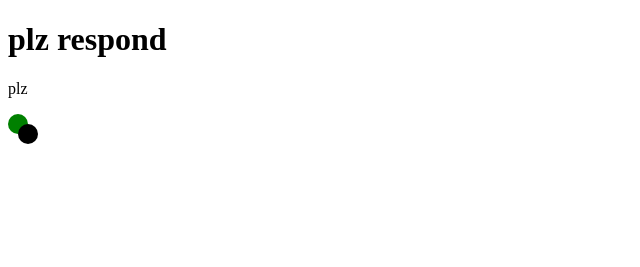
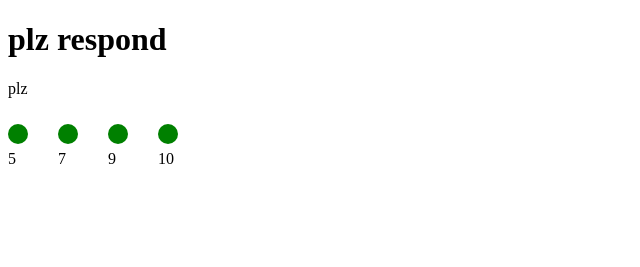
Before and after one commit to ankihg/data-structures-with-d3, a website: page index.html in a window 1280 px wide. Shown: the whole page, without its empty margins (0-640 px from the left). Drawn offline with Linux system fonts and the light colour scheme.

Commit message:
text added

```diff
--- a/index.html
+++ b/index.html
@@ -8,12 +8,13 @@
     <p>plz</p>
 
     <svg>
-      <g id="main">
+      <!-- <g id="main">
         <circle id="root" cx="10" cy="10" r="10" />
-      </g>
+      </g> -->
     </svg>
 
     <script src="./vendor/d3.v4.0.0-alpha.40.min.js"></script>
+    <script src="./scripts/data-structures/linked-list.js"></script>
     <script src="./scripts/index.js"></script>
   </body>
 </html>
--- a/scripts/index.js
+++ b/scripts/index.js
@@ -1,16 +1,36 @@
+'use strict';
 console.log('hi from index');
 
-// d3.selectAll("circle").style("color", function() {
-//   return "hsl(" + Math.random() * 360 + ",100%,50%)";
-// });
+// d3.select("svg")
+//   .append("circle")
+//   .attr("cx", 20)
+//   .attr("cy", 20)
+//   .attr("r", 10);
+//
+// d3.select("#root")
+//   .attr("fill", "green");
 
-d3.select("svg")
-  .append("circle")
-  .attr("cx", 20)
-  .attr("cy", 20)
-  .attr("r", 10);
+var linkedList = new Node(null);
+linkedList.append(5);
+linkedList.append(7);
+linkedList.append(9);
+linkedList.append(10);
+processLinkedList(linkedList.next, 10);
 
-d3.select("#root")
-  .attr("fill", "green");
-
-console.log(d3.select('#main'));
+function processLinkedList(linkedList, x) {
+  var nodeDiv = d3.select("svg").append("g");
+  nodeDiv
+    .append("circle")
+    .attr('fill', 'green')
+    .attr("cx", x)
+    .attr("cy", 20)
+    .attr("r", 10);
+  nodeDiv
+    .append("text")
+    .attr("x", x+10)
+    .attr("y", 50)
+    .attr("dx", function(d){return -20})
+    .style('color', 'green')
+    .text(() => linkedList.val);
+  if (linkedList.next) processLinkedList(linkedList.next, x+50);
+}
```
